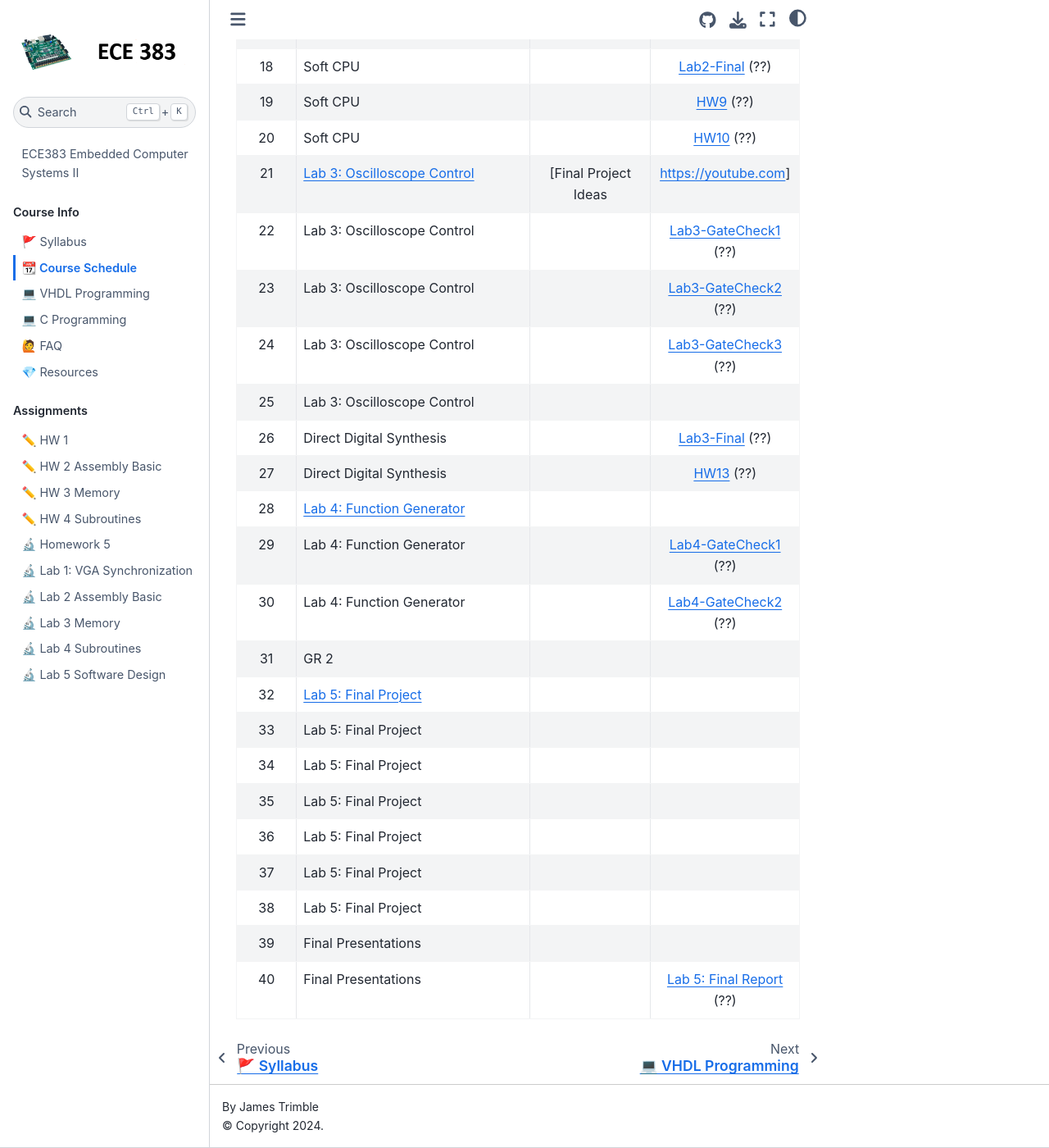
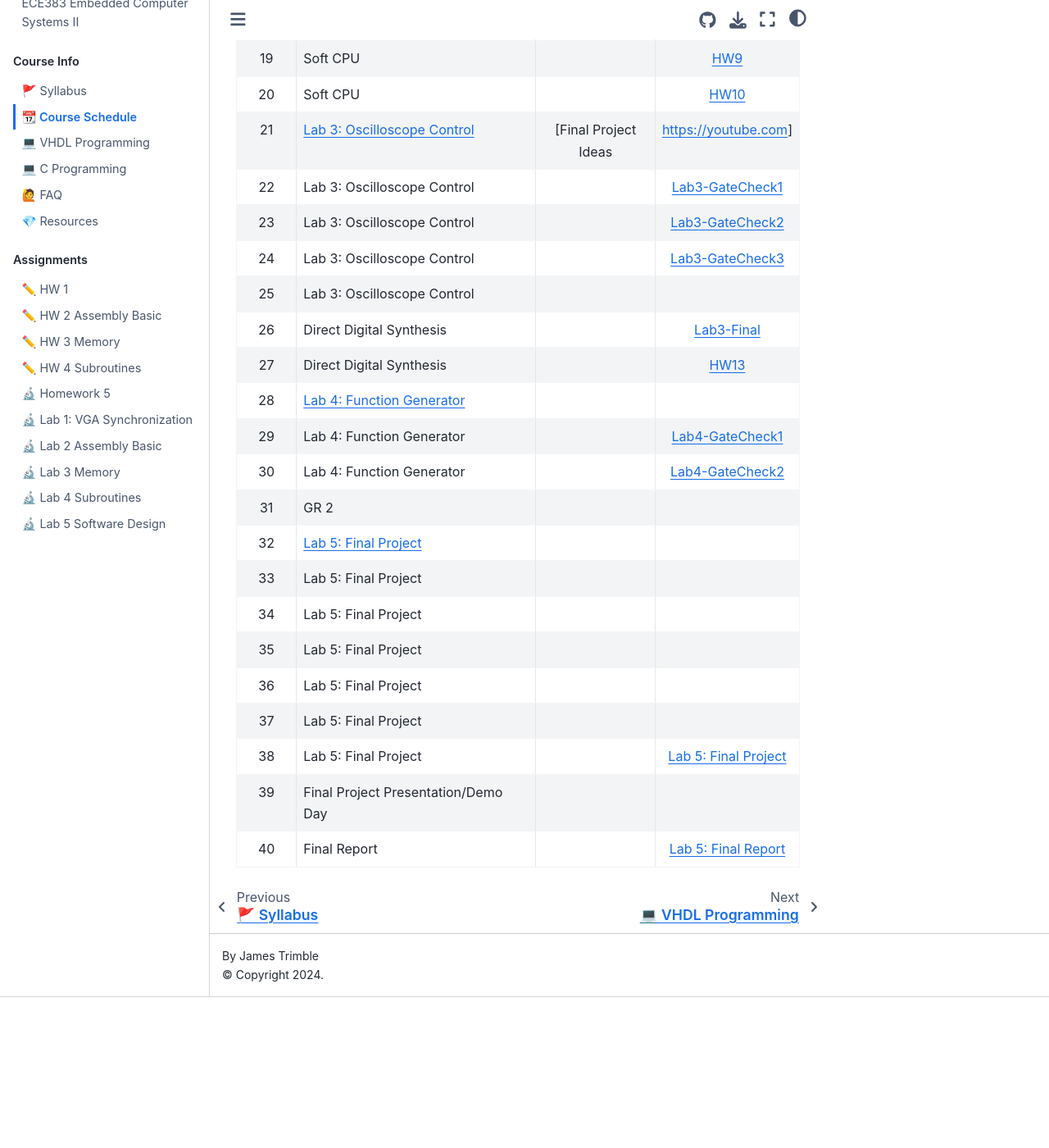
Before and after one commit to USAFA-ECE/ece383, a Jupyter Book: the page built from book/schedule.md, in a window 1280 px wide and 1400 px high, scrolled down 1311 px. Shown: the whole window at 82% size. Built offline with Jupyter Book 1.0.4 settings and Sphinx 7.4.7 and the Sphinx Book theme 1.1.4, drawn with Linux system fonts in a browser that asks for light colours; pages that are not in the unit, such as notebooks, are missing from menus; after the commit the page ends 2527 px from its top, so only the background shows below that; some of the changed lines change nothing that is shown; some of the changed text lies outside the part shown.

Commit message:
Update schedule.md

````diff
--- a/book/schedule.md
+++ b/book/schedule.md
@@ -5,38 +5,38 @@ This schedule is subject to change as appropriate.
 ```
 **Last Updated: 13 September 2024**
 
-| Lesson |                           Topic                  |   Reading            |     Due: 0700 (Points)                    |
+| Lesson |                           Topic                  |   Reading            |     Due                     |
 |:------:|--------------------------------------------------|:--------------------:|:-----------------------------------------:|
 | 1      | Lec 1: Intro, VHDL, Digital Systems Design       | 1.1-1.7              |                                           |
-| 2      | Lec 2: Digital Systems, hierarchical design, testbench | 2.1, 2.2.1, 2.2.2 | [HW1](Assignments/homework1.md) (??)   |
-| 3      | Lec 3: Combinational elements, unsigned, constraints file, synthesis | 3.5.4, 4.2.3, 4.3.1 | [HW2](Assignments/homework2.md) (??)|
-| 4      | Lec 4: Sequential elements                       | 5.1,5.2,5.7,5.8      | [HW3](Assignments/homework3.md) (??)      |
-| 5      | Lec 5: Combinations of elements, Lab intro       | 7.2                  | [HW4](Assignments/homework4.md) (??)      |
-| 6      | [Lab 1: VGA Synchronization](Assignments/lab1.md)|                      | [HW5](Assignments/homework5.md) (??)      |
-| 7      | Lab 1: VGA Synchronization                       |                      | [Lab1-GateCheck1](Assignments/lab1.md) (??)|
-| 8      | Lab 1: VGA Synchronization                       |                      | [Lab1-GateCheck2](Assignments/lab1.md) (??)|
-| 9      | Finite State Machines                            | 10.2.1, 10.3.2, 10.4, 10.6.1 | [Lab1-Final](Assignments/lab1.md) (??)|
-| 10     | Datapath and Control                             | 11.1, 11.2, 14.4.2   | [HW6](Assignments/homework6.md)       (??)|
-| 11     | Datapath and Control                             | 11.5                 | [HW7](Assignments/homework7.md)       (??)|
-| 12     | Datapath and Control, Lab intro                  |                      | [HW8a](Assignments/homework8a.md)       (??)|
-| 13     | [Lab 2: Data acquisition, storage, and display](Assignments/lab2.md) |                  | [HW8b](Assignments/homework8b.md)       (??)|
-| 14     | Lab 2: Data acquisition, storage, and display    |                      | [Lab2-GateCheck1](Assignments/lab2.md)         (??)|
-| 15     | Lab 2: Data acquisition, storage, and display    |                      | [Lab2-GateCheck2](Assignments/lab2.md)         (??)|
-| 16     | Lab 2: Data acquisition, storage, and display    |                      | [Lab2-GateCheck3](Assignments/lab2.md)         (??)|
+| 2      | Lec 2: Digital Systems, hierarchical design, testbench | 2.1, 2.2.1, 2.2.2 | [HW1](Assignments/homework1.md)    |
+| 3      | Lec 3: Combinational elements, unsigned, constraints file, synthesis | 3.5.4, 4.2.3, 4.3.1 | [HW2](Assignments/homework2.md) |
+| 4      | Lec 4: Sequential elements                       | 5.1,5.2,5.7,5.8      | [HW3](Assignments/homework3.md)       |
+| 5      | Lec 5: Combinations of elements, Lab intro       | 7.2                  | [HW4](Assignments/homework4.md)       |
+| 6      | [Lab 1: VGA Synchronization](Assignments/lab1.md)|                      | [HW5](Assignments/homework5.md)       |
+| 7      | Lab 1: VGA Synchronization                       |                      | [Lab1-GateCheck1](Assignments/lab1.md) |
+| 8      | Lab 1: VGA Synchronization                       |                      | [Lab1-GateCheck2](Assignments/lab1.md) |
+| 9      | Finite State Machines                            | 10.2.1, 10.3.2, 10.4, 10.6.1 | [Lab1-Final](Assignments/lab1.md) |
+| 10     | Datapath and Control                             | 11.1, 11.2, 14.4.2   | [HW6](Assignments/homework6.md)       |
+| 11     | Datapath and Control                             | 11.5                 | [HW7](Assignments/homework7.md)       |
+| 12     | Datapath and Control, Lab intro                  |                      | [HW8a](Assignments/homework8a.md)       |
+| 13     | [Lab 2: Data acquisition, storage, and display](Assignments/lab2.md) |                  | [HW8b](Assignments/homework8b.md)       |
+| 14     | Lab 2: Data acquisition, storage, and display    |                      | [Lab2-GateCheck1](Assignments/lab2.md)         |
+| 15     | Lab 2: Data acquisition, storage, and display    |                      | [Lab2-GateCheck2](Assignments/lab2.md)         |
+| 16     | Lab 2: Data acquisition, storage, and display    |                      | [Lab2-GateCheck3](Assignments/lab2.md)         |
 | 17     | GR 1                                             |                      |                                                    |
-| 18     | Soft CPU                                         |                      | [Lab2-Final](Assignments/lab2.md)  (??)|
-| 19     | Soft CPU                                         |                      | [HW9](Assignments/homework9.md)       (??)|
-| 20     | Soft CPU                                         |                      | [HW10](Assignments/homework10.md)       (??)|
-| 21     | [Lab 3: Oscilloscope Control](Assignments/lab3.md) | [Final Project Ideas|https://youtube.com] |[HW11](Assignments/homework11.md)       (??)|
-| 22     | Lab 3: Oscilloscope Control |                      | [Lab3-GateCheck1](Assignments/lab3.md)         (??)|
-| 23     | Lab 3: Oscilloscope Control |                      | [Lab3-GateCheck2](Assignments/lab3.md)         (??)|
-| 24     | Lab 3: Oscilloscope Control |                      | [Lab3-GateCheck3](Assignments/lab3.md)         (??)|
+| 18     | Soft CPU                                         |                      | [Lab2-Final](Assignments/lab2.md)  |
+| 19     | Soft CPU                                         |                      | [HW9](Assignments/homework9.md)       |
+| 20     | Soft CPU                                         |                      | [HW10](Assignments/homework10.md)       |
+| 21     | [Lab 3: Oscilloscope Control](Assignments/lab3.md) | [Final Project Ideas|https://youtube.com] |[HW11](Assignments/homework11.md)       |
+| 22     | Lab 3: Oscilloscope Control |                      | [Lab3-GateCheck1](Assignments/lab3.md)         |
+| 23     | Lab 3: Oscilloscope Control |                      | [Lab3-GateCheck2](Assignments/lab3.md)         |
+| 24     | Lab 3: Oscilloscope Control |                      | [Lab3-GateCheck3](Assignments/lab3.md)         |
 | 25     | Lab 3: Oscilloscope Control |                      | |
-| 26     | Direct Digital Synthesis                         |             | [Lab3-Final](Assignments/lab3.md)         (??)|
-| 27     | Direct Digital Synthesis |                      | [HW13](Assignments/homework13.md)       (??)|
+| 26     | Direct Digital Synthesis                         |             | [Lab3-Final](Assignments/lab3.md)         |
+| 27     | Direct Digital Synthesis |                      | [HW13](Assignments/homework13.md)       |
 | 28     | [Lab 4: Function Generator](Assignments/lab4.md) |                      |                                           |
-| 29     | Lab 4: Function Generator |                      | [Lab4-GateCheck1](Assignments/lab4.md)         (??)|
-| 30     | Lab 4: Function Generator |                      | [Lab4-GateCheck2](Assignments/lab4.md)         (??)|
+| 29     | Lab 4: Function Generator |                      | [Lab4-GateCheck1](Assignments/lab4.md)         |
+| 30     | Lab 4: Function Generator |                      | [Lab4-GateCheck2](Assignments/lab4.md)         |
 | 31     | GR 2  |                      | |
 | 32     | [Lab 5: Final Project](Assignments/lab5.md)             |                      |                                 |
 | 33     | Lab 5: Final Project             |                      |                                 |
@@ -44,6 +44,6 @@ This schedule is subject to change as appropriate.
 | 35     | Lab 5: Final Project             |                      |                                 |
 | 36     | Lab 5: Final Project             |                      |                                 |
 | 37     | Lab 5: Final Project             |                      |                                 |
-| 38     | Lab 5: Final Project             |                      |                                 |
-| 39     | Final Presentations              |                      |                                 |
-| 40     | Final Presentations              |                      | [Lab 5: Final Report](Assignments/lab5.md)             (??)|
+| 38     | Lab 5: Final Project             |                      |  [Lab 5: Final Project](Assignments/lab5.md)                                |
+| 39     | Final Project Presentation/Demo Day              |                      |                                 |
+| 40     | Final Report              |                      | [Lab 5: Final Report](Assignments/lab5.md)             |
````
